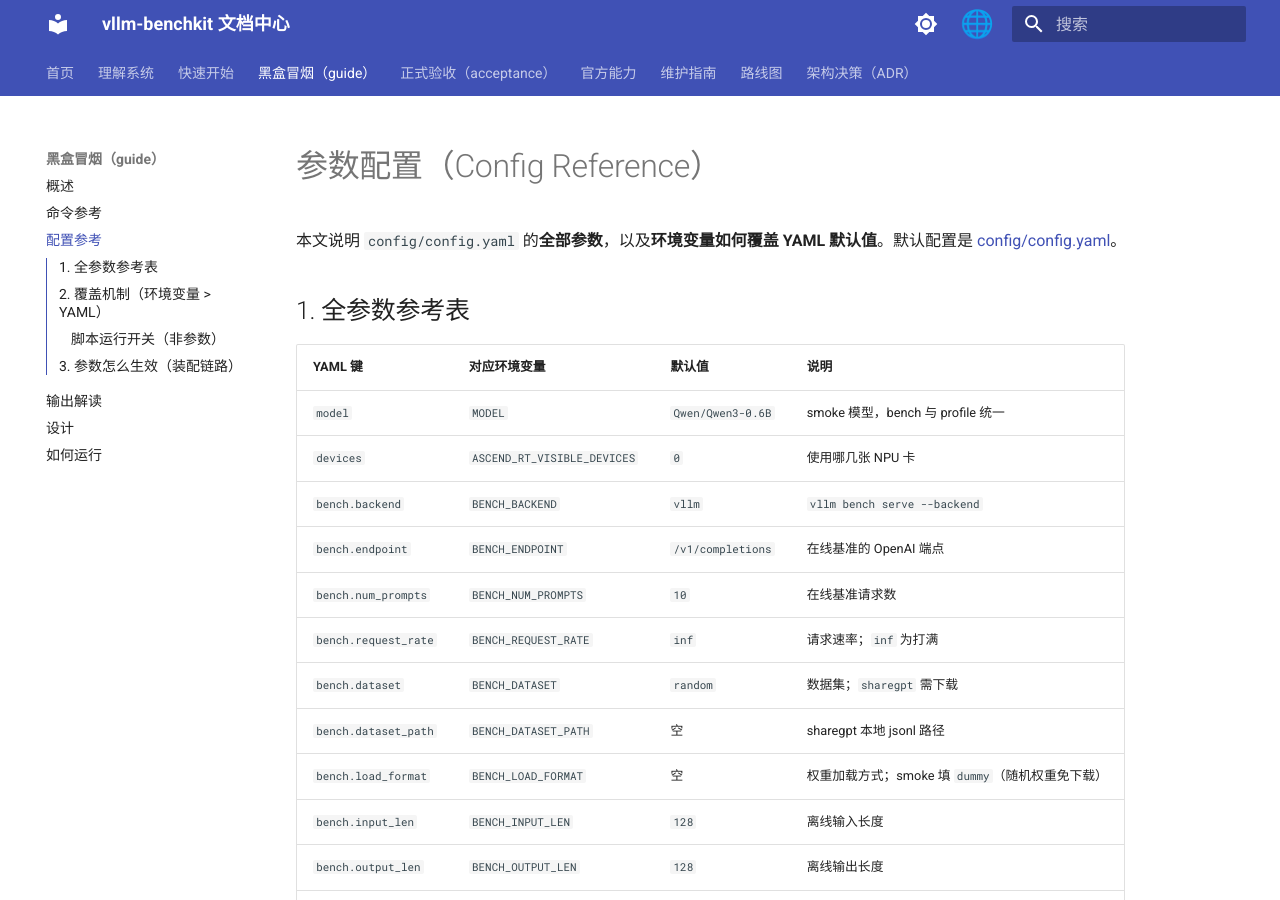
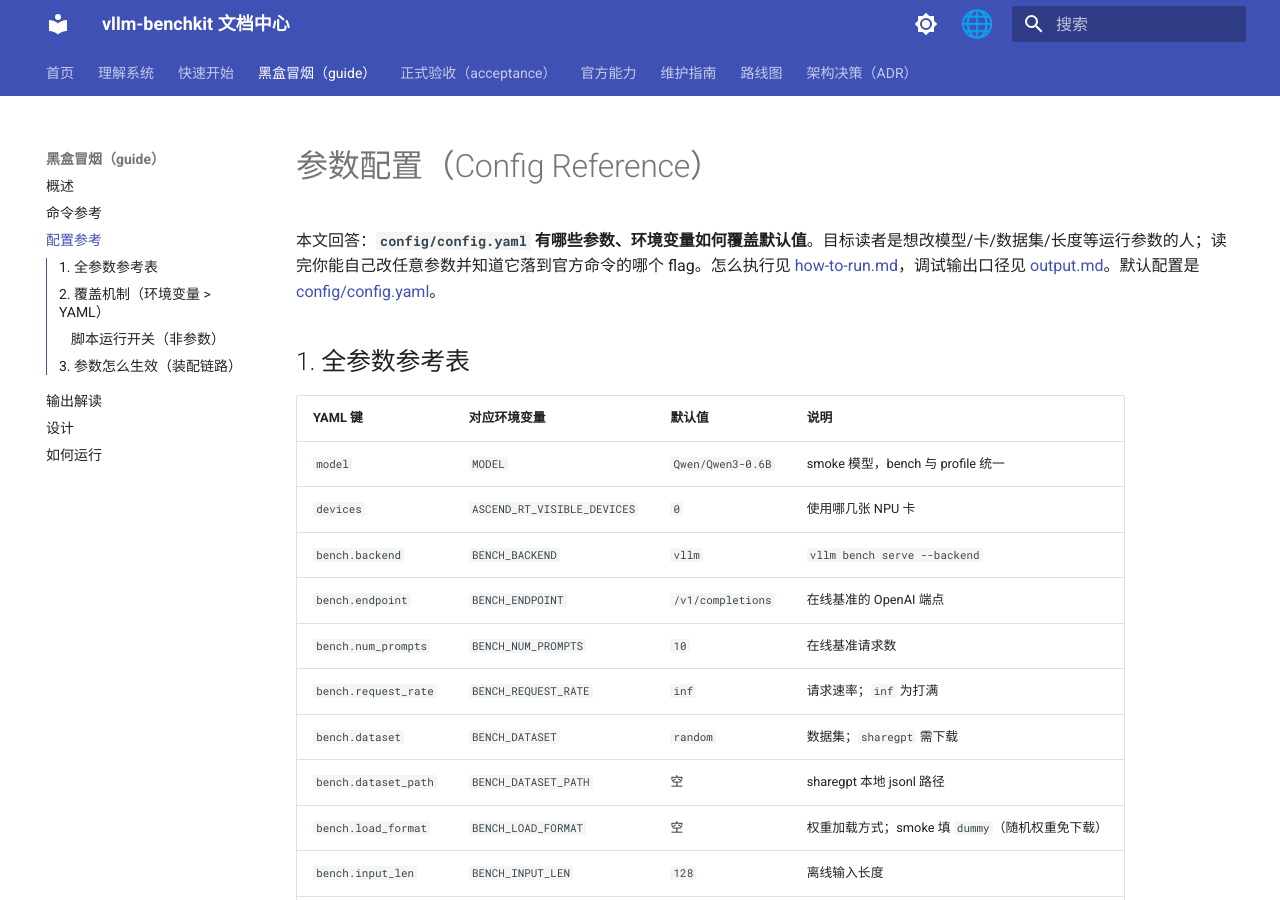
Before and after one commit to SuccinctPaul/vllm-benchkit, an MkDocs documentation site: the page built from docs/guide/config-reference.md, in a window 1280 px wide and 900 px high. Built offline with MkDocs 1.6.1 and Material for MkDocs 9.7.7, drawn with Linux system fonts in a browser that asks for light colours.

Commit message:
chore: chore docs with better style

```diff
--- a/docs/guide/config-reference.md
+++ b/docs/guide/config-reference.md
@@ -1,6 +1,6 @@
 # 参数配置（Config Reference）
 
-本文说明 `config/config.yaml` 的**全部参数**，以及**环境变量如何覆盖 YAML 默认值**。默认配置是 [config/config.yaml](../../config/config.yaml)。
+本文回答：**`config/config.yaml` 有哪些参数、环境变量如何覆盖默认值**。目标读者是想改模型/卡/数据集/长度等运行参数的人；读完你能自己改任意参数并知道它落到官方命令的哪个 flag。怎么执行见 [how-to-run.md](./how-to-run.md)，调试输出口径见 [output.md](./output.md)。默认配置是 [config/config.yaml](../../config/config.yaml)。
 
 ## 1. 全参数参考表
 
```
Also changed, not shown: docs/adr/README.md (+1 -1 lines), docs/guide/README.md (+2 -0 lines), docs/guide/commands.md (+2 -0 lines).
